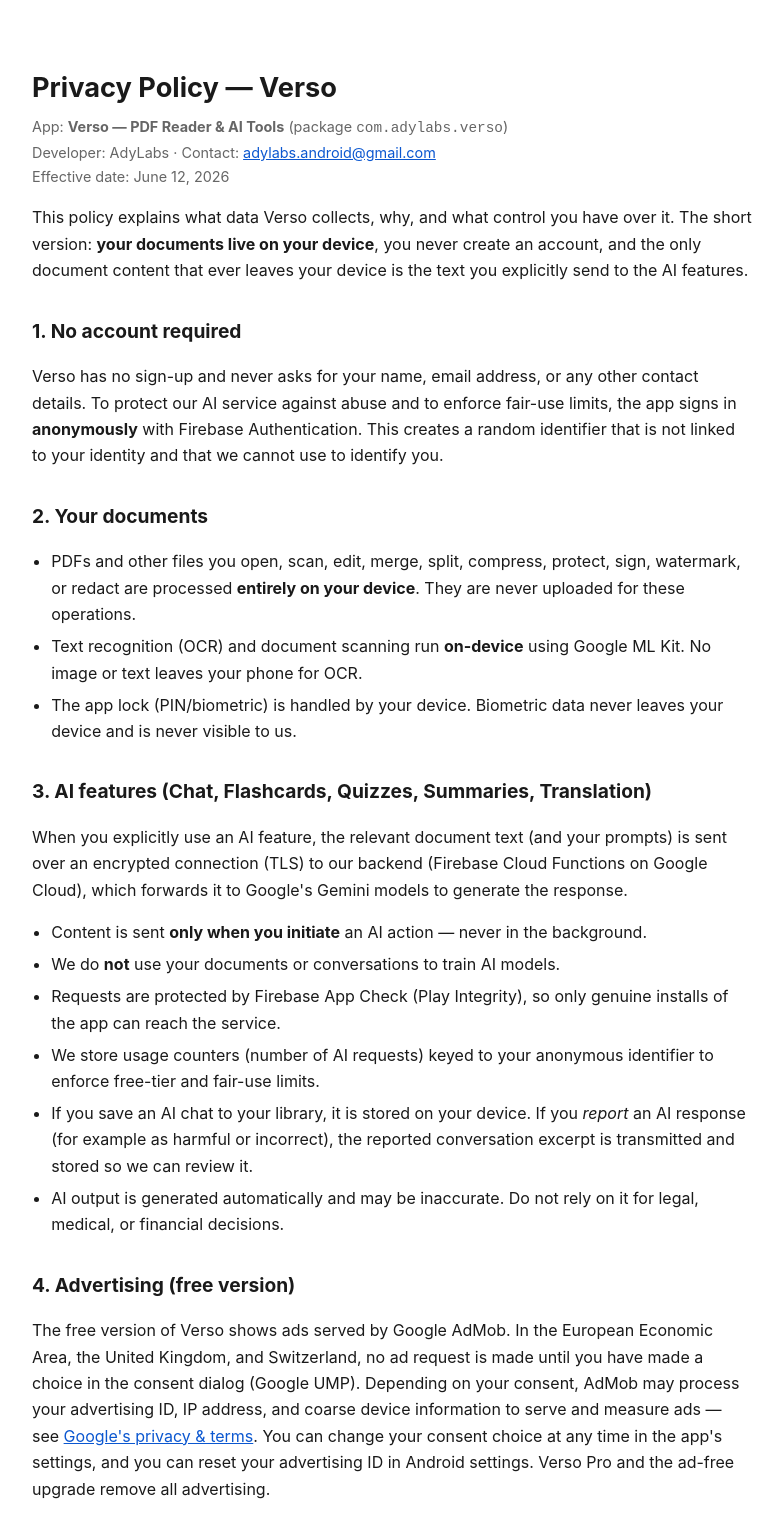
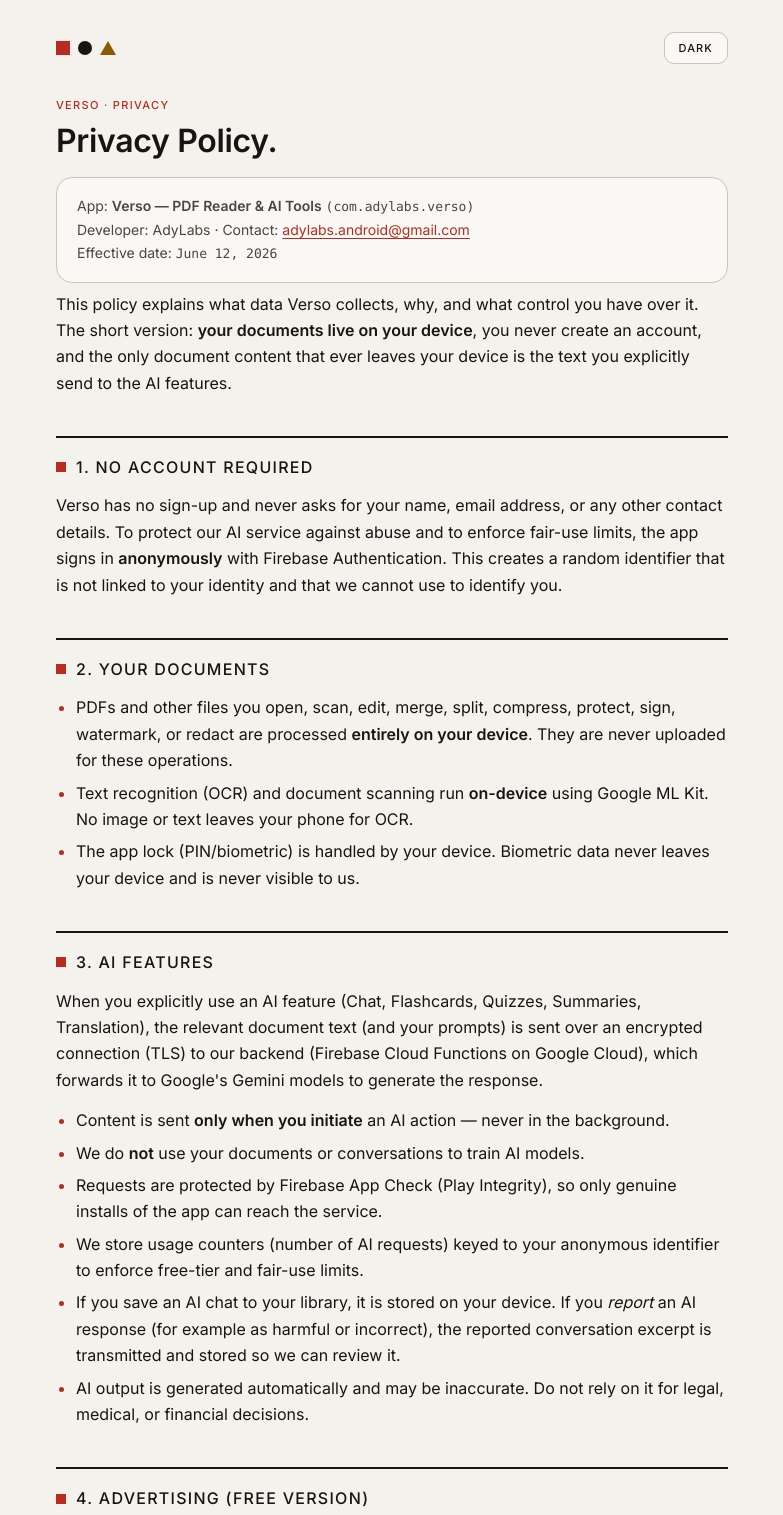
Before and after one commit to adylabs-dev/policies, a plain HTML site: page privacy-policy.html in a window 1280 px wide. Shown: the top 1515 px of the page, without its empty margins (248-1031 px from the left). Drawn offline with Linux system fonts and the light colour scheme.

Commit message:
Restyle policies with Verso Bauhaus theme (light + dark mode)

```diff
--- a/privacy-policy.html
+++ b/privacy-policy.html
@@ -4,25 +4,26 @@
 <meta charset="utf-8">
 <meta name="viewport" content="width=device-width, initial-scale=1">
 <title>Privacy Policy — Verso</title>
-<style>
-  body{font-family:-apple-system,BlinkMacSystemFont,"Segoe UI",Roboto,Helvetica,Arial,sans-serif;max-width:720px;margin:0 auto;padding:48px 24px;color:#1a1a1a;line-height:1.65}
-  h1{font-size:1.7rem;margin-bottom:.25rem}
-  h2{font-size:1.2rem;margin-top:2rem}
-  .meta{color:#666;font-size:.9rem;margin-top:0}
-  ul{padding-left:1.2rem}
-  li{margin:.35rem 0}
-  a{color:#0b57d0}
-  table{border-collapse:collapse;width:100%;font-size:.92rem}
-  th,td{border:1px solid #ddd;padding:8px 10px;text-align:left;vertical-align:top}
-  th{background:#f7f7f7}
-  footer{margin-top:48px;color:#888;font-size:.85rem;border-top:1px solid #eee;padding-top:16px}
-</style>
+<script>(function(){var t=localStorage.getItem("theme");if(t)document.documentElement.dataset.theme=t})();</script>
+<link rel="preconnect" href="https://fonts.googleapis.com">
+<link rel="preconnect" href="https://fonts.gstatic.com" crossorigin>
+<link href="https://fonts.googleapis.com/css2?family=Inter:wght@400;500;600&display=swap" rel="stylesheet">
+<link rel="stylesheet" href="styles.css">
 </head>
 <body>
-<h1>Privacy Policy — Verso</h1>
-<p class="meta">App: <strong>Verso — PDF Reader &amp; AI Tools</strong> (package <code>com.adylabs.verso</code>)<br>
-Developer: AdyLabs · Contact: <a href="mailto:adylabs.android@gmail.com">adylabs.android@gmail.com</a><br>
-Effective date: June 12, 2026</p>
+<div class="page">
+<header class="topbar">
+  <div class="mark" aria-hidden="true"><span class="sq"></span><span class="ci"></span><span class="tri"></span></div>
+  <button class="theme-toggle" id="themeToggle" aria-label="Toggle dark mode">Dark</button>
+</header>
+
+<p class="eyebrow">Verso · Privacy</p>
+<h1>Privacy Policy.</h1>
+<div class="meta-card">
+  App: <strong>Verso — PDF Reader &amp; AI Tools</strong> <span class="mono">(com.adylabs.verso)</span><br>
+  Developer: AdyLabs · Contact: <a href="mailto:adylabs.android@gmail.com">adylabs.android@gmail.com</a><br>
+  Effective date: <span class="mono">June 12, 2026</span>
+</div>
 
 <p>This policy explains what data Verso collects, why, and what control you have over it.
 The short version: <strong>your documents live on your device</strong>, you never create an
@@ -46,10 +47,11 @@
       your device and is never visible to us.</li>
 </ul>
 
-<h2>3. AI features (Chat, Flashcards, Quizzes, Summaries, Translation)</h2>
-<p>When you explicitly use an AI feature, the relevant document text (and your prompts) is
-sent over an encrypted connection (TLS) to our backend (Firebase Cloud Functions on Google
-Cloud), which forwards it to Google's Gemini models to generate the response.</p>
+<h2>3. AI features</h2>
+<p>When you explicitly use an AI feature (Chat, Flashcards, Quizzes, Summaries,
+Translation), the relevant document text (and your prompts) is sent over an encrypted
+connection (TLS) to our backend (Firebase Cloud Functions on Google Cloud), which forwards
+it to Google's Gemini models to generate the response.</p>
 <ul>
   <li>Content is sent <strong>only when you initiate</strong> an AI action — never in the background.</li>
   <li>We do <strong>not</strong> use your documents or conversations to train AI models.</li>
@@ -80,12 +82,12 @@
 and manage entitlements; RevenueCat receives your purchase token and the app's anonymous
 user ID — see the <a href="https://www.revenuecat.com/privacy">RevenueCat privacy policy</a>.</p>
 
-<h2>6. Analytics and crash reporting</h2>
+<h2>6. Analytics &amp; crash reporting</h2>
 <p>We use Firebase Analytics and Firebase Crashlytics to understand aggregate feature usage
 and to fix crashes. This involves pseudonymous identifiers, device model, OS version, and
 event/crash data. It never includes the contents of your documents.</p>
 
-<h2>7. Summary of data we process</h2>
+<h2>7. Data we process</h2>
 <table>
 <tr><th>Data</th><th>Purpose</th><th>Where</th></tr>
 <tr><td>Documents you open/edit</td><td>All PDF tools, OCR, scanning</td><td>On your device only</td></tr>
@@ -100,7 +102,7 @@
 <p>We do <strong>not</strong> sell your data, and we do not share it with third parties
 except the processors listed above (Google and RevenueCat), which act on our behalf.</p>
 
-<h2>8. Data retention and deletion</h2>
+<h2>8. Retention &amp; deletion</h2>
 <p>Server-side data tied to your anonymous ID (usage counters, saved server-side records,
 content reports) is kept only as long as needed for the purposes above. You can delete it
 at any time:</p>
@@ -133,10 +135,18 @@
 above. For anything else, contact us and we will help:
 <a href="mailto:adylabs.android@gmail.com">adylabs.android@gmail.com</a>.</p>
 
-<h2>12. Changes to this policy</h2>
+<h2>12. Changes</h2>
 <p>If we change this policy, we will update this page and the effective date above.
 Material changes will also be announced in the app.</p>
 
-<footer>© 2026 AdyLabs · <a href="index.html">All policies</a></footer>
+<footer><span>© 2026 AdyLabs</span><span><a href="index.html">All policies</a></span></footer>
+</div>
+<script>
+var b=document.getElementById("themeToggle");
+function eff(){var t=document.documentElement.dataset.theme;return t||(matchMedia("(prefers-color-scheme: dark)").matches?"dark":"light")}
+function label(){b.textContent=eff()==="dark"?"Light":"Dark"}
+b.addEventListener("click",function(){var n=eff()==="dark"?"light":"dark";document.documentElement.dataset.theme=n;localStorage.setItem("theme",n);label()});
+label();
+</script>
 </body>
 </html>
--- /dev/null
+++ b/styles.css
@@ -0,0 +1,256 @@
+/* AdyLabs policies — Bauhaus theme, matching the Verso app design system.
+   Light:  bg #F4F2EC  ink #161514  accent #B82C1F
+   Dark:   bg #141210  ink #E4DFD8  accent #E05040
+   Radii: cards 16, buttons 10, inputs 4. Eyebrows: 11px uppercase, tracked. */
+
+:root {
+  --bg: #F4F2EC;
+  --surface: #F9F8F4;
+  --surface-low: #EEEAE0;
+  --container: #E8E4DA;
+  --ink: #161514;
+  --ink-variant: #4A4640;
+  --muted: #746E66;
+  --outline: #C8C4BB;
+  --accent: #B82C1F;
+  --accent-soft: #F2D5D2;
+  --on-accent: #FFFFFF;
+  --gold: #8A5C00;
+  color-scheme: light;
+}
+
+:root[data-theme="dark"] {
+  --bg: #141210;
+  --surface: #1A1715;
+  --surface-low: #201D1A;
+  --container: #262220;
+  --ink: #E4DFD8;
+  --ink-variant: #9A9088;
+  --muted: #877F76;
+  --outline: #3A3530;
+  --accent: #E05040;
+  --accent-soft: #3A1C18;
+  --on-accent: #141210;
+  --gold: #D3A56A;
+  color-scheme: dark;
+}
+
+@media (prefers-color-scheme: dark) {
+  :root:not([data-theme="light"]) {
+    --bg: #141210;
+    --surface: #1A1715;
+    --surface-low: #201D1A;
+    --container: #262220;
+    --ink: #E4DFD8;
+    --ink-variant: #9A9088;
+    --muted: #877F76;
+    --outline: #3A3530;
+    --accent: #E05040;
+    --accent-soft: #3A1C18;
+    --on-accent: #141210;
+    --gold: #D3A56A;
+    color-scheme: dark;
+  }
+}
+
+* { box-sizing: border-box; }
+
+body {
+  margin: 0;
+  background: var(--bg);
+  color: var(--ink);
+  font-family: "Inter", -apple-system, BlinkMacSystemFont, "Segoe UI", Roboto, Helvetica, Arial, sans-serif;
+  font-size: 16px;
+  line-height: 1.65;
+  -webkit-font-smoothing: antialiased;
+}
+
+.page {
+  max-width: 720px;
+  margin: 0 auto;
+  padding: 32px 24px 48px;
+}
+
+/* ── Header: geometric mark + eyebrow + theme toggle ── */
+
+.topbar {
+  display: flex;
+  align-items: center;
+  justify-content: space-between;
+  margin-bottom: 32px;
+}
+
+.mark {
+  display: inline-flex;
+  align-items: center;
+  gap: 8px;
+}
+.mark .sq {
+  width: 14px; height: 14px;
+  background: var(--accent);
+}
+.mark .ci {
+  width: 14px; height: 14px;
+  border-radius: 999px;
+  background: var(--ink);
+}
+.mark .tri {
+  width: 0; height: 0;
+  border-left: 8px solid transparent;
+  border-right: 8px solid transparent;
+  border-bottom: 14px solid var(--gold);
+}
+
+.theme-toggle {
+  font-family: inherit;
+  font-size: 11px;
+  font-weight: 500;
+  letter-spacing: 0.1em;
+  text-transform: uppercase;
+  color: var(--ink);
+  background: var(--surface);
+  border: 1px solid var(--outline);
+  border-radius: 10px;
+  padding: 8px 14px;
+  cursor: pointer;
+}
+.theme-toggle:hover { background: var(--surface-low); }
+
+/* ── Type scale ── */
+
+.eyebrow {
+  font-size: 11px;
+  font-weight: 500;
+  letter-spacing: 0.12em;
+  text-transform: uppercase;
+  color: var(--accent);
+  margin: 0 0 8px;
+}
+
+h1 {
+  font-size: 32px;
+  line-height: 1.2;
+  font-weight: 600;
+  letter-spacing: -0.01em;
+  margin: 0 0 16px;
+}
+
+h2 {
+  font-size: 16px;
+  font-weight: 500;
+  letter-spacing: 0.08em;
+  text-transform: uppercase;
+  margin: 40px 0 12px;
+  padding-top: 16px;
+  border-top: 2px solid var(--ink);
+  display: flex;
+  align-items: baseline;
+  gap: 10px;
+}
+h2::before {
+  content: "";
+  width: 10px; height: 10px;
+  background: var(--accent);
+  flex: none;
+  align-self: center;
+}
+
+p { margin: 0 0 14px; color: var(--ink); }
+
+a { color: var(--accent); text-decoration-thickness: 1px; text-underline-offset: 3px; }
+a:hover { text-decoration-thickness: 2px; }
+
+ul, ol { padding-left: 1.25rem; margin: 0 0 14px; }
+li { margin: 6px 0; }
+li::marker { color: var(--accent); }
+
+strong { font-weight: 600; }
+
+code {
+  font-family: "GeistMono", ui-monospace, SFMono-Regular, Menlo, Consolas, monospace;
+  font-size: 0.88em;
+  background: var(--surface-low);
+  border: 1px solid var(--outline);
+  border-radius: 4px;
+  padding: 1px 5px;
+}
+
+/* ── Meta card (app: surface card, radius 16, outline) ── */
+
+.meta-card {
+  background: var(--surface);
+  border: 1px solid var(--outline);
+  border-radius: 16px;
+  padding: 16px 20px;
+  margin: 0 0 8px;
+  font-size: 14px;
+  line-height: 1.7;
+  color: var(--ink-variant);
+}
+.meta-card .mono {
+  font-family: "GeistMono", ui-monospace, SFMono-Regular, Menlo, Consolas, monospace;
+  font-size: 13px;
+}
+
+/* ── Tables ── */
+
+table {
+  border-collapse: collapse;
+  width: 100%;
+  font-size: 14px;
+  margin: 0 0 14px;
+  background: var(--surface);
+  border: 1px solid var(--outline);
+}
+th, td {
+  border: 1px solid var(--outline);
+  padding: 10px 12px;
+  text-align: left;
+  vertical-align: top;
+}
+th {
+  background: var(--container);
+  font-size: 11px;
+  font-weight: 500;
+  letter-spacing: 0.1em;
+  text-transform: uppercase;
+  color: var(--ink-variant);
+}
+
+/* ── Link list (index page): app-style list rows ── */
+
+.doc-list { list-style: none; padding: 0; margin: 0 0 14px; }
+.doc-list li { margin: 0 0 12px; }
+.doc-list a {
+  display: block;
+  background: var(--surface);
+  border: 1px solid var(--outline);
+  border-radius: 16px;
+  padding: 16px 20px;
+  text-decoration: none;
+  color: var(--ink);
+  font-weight: 500;
+}
+.doc-list a:hover { background: var(--surface-low); border-color: var(--ink); }
+.doc-list .desc {
+  display: block;
+  font-size: 13px;
+  font-weight: 400;
+  color: var(--muted);
+  margin-top: 2px;
+}
+
+/* ── Footer ── */
+
+footer {
+  margin-top: 56px;
+  padding-top: 16px;
+  border-top: 2px solid var(--ink);
+  font-size: 13px;
+  color: var(--muted);
+  display: flex;
+  justify-content: space-between;
+  flex-wrap: wrap;
+  gap: 8px;
+}
+footer a { color: var(--ink-variant); }
```
Also changed, not shown: data-deletion.html (+30 -21 lines), index.html (+30 -16 lines), terms-of-service.html (+29 -17 lines).
